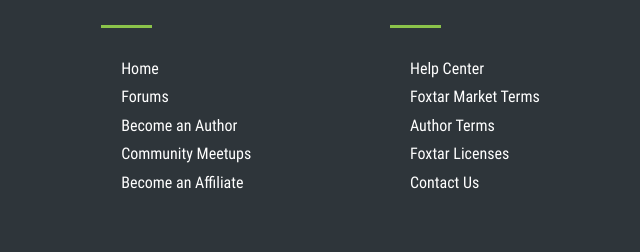
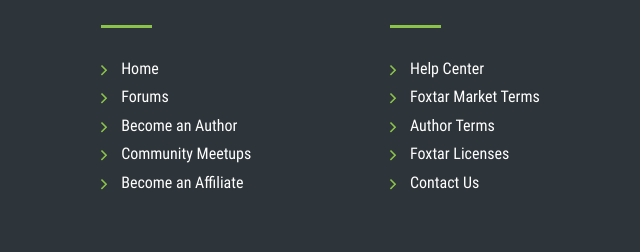
Before and after one commit to DmytroKalenko/ModernoMarketPlace, a website: page app/index.html in a window 1280 px wide. Shown: the part 6083-6335 px from the top of the page, 321-961 px from the left. Drawn offline with nearby package versions, Linux system fonts and the light colour scheme.

Commit message:
Add_direction_icons

```diff
--- a/app/scss/style.scss
+++ b/app/scss/style.scss
@@ -591,6 +591,20 @@
         padding: 25px 0 30px;
         text-align: center;
     }
+    .footer__list {
+        .list__item {
+            position: relative;
+            &::before {
+                content: '';
+                position: absolute;
+                left: 0;
+                top: 5px;
+                width: 6px;
+                height: 11px;
+                background-image: url(../images/icons/direction.png);
+            }
+        }
+    }
 }
 
 //----------Finish_____footer------
```
Also changed, not shown: app/css/style.min.css, app/images/icons/direction.png (added).
